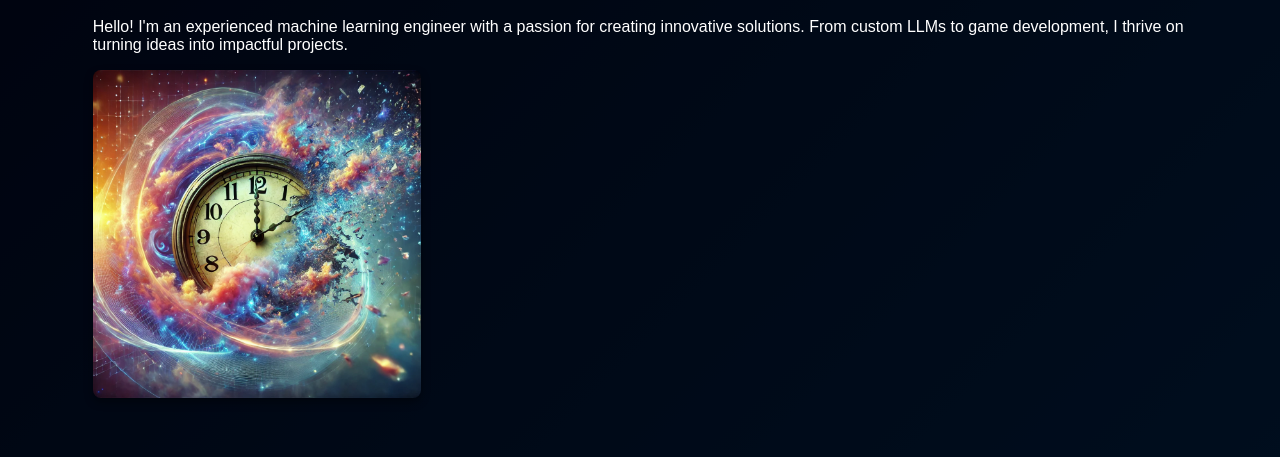
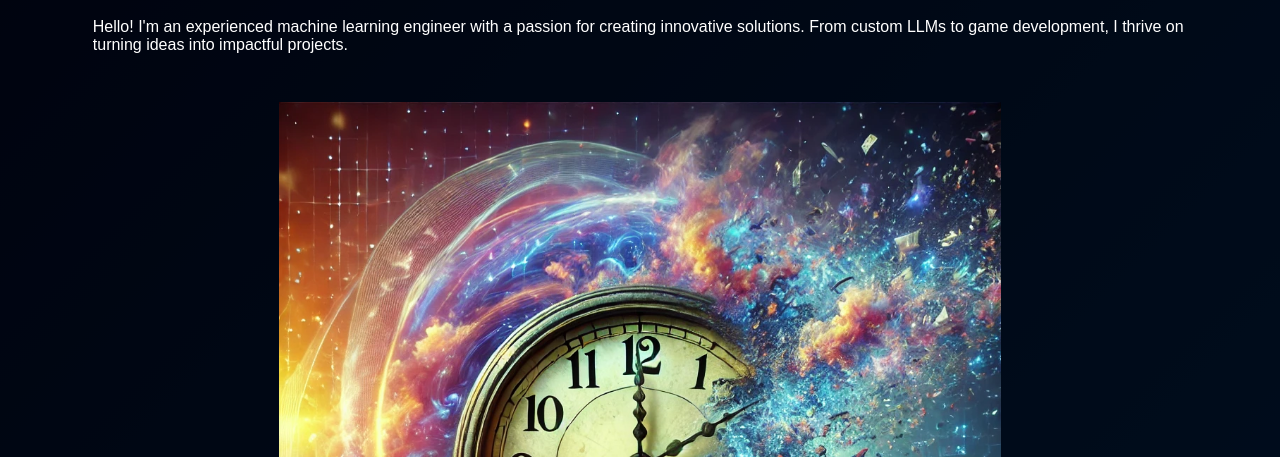
Before and after one commit to jahkelr/jahkelr.github.io, a plain HTML site: page index.html in a window 1280 px wide. Shown: the part 495-952 px from the top of the page. Drawn offline with Linux system fonts and the light colour scheme.

Commit message:
Image link

```diff
--- a/index.html
+++ b/index.html
@@ -20,7 +20,7 @@
             <div class="container">
                 <h2>About Me</h2>
                 <p>Hello! I'm an experienced machine learning engineer with a passion for creating innovative solutions. From custom LLMs to game development, I thrive on turning ideas into impactful projects.</p>
-                <img src="clock-2.webp" alt="Clock Art">
+                <img src="clock-2.webp" alt="Clock Art"/>
             </div>
         </section>
 
--- a/styles.css
+++ b/styles.css
@@ -32,10 +32,11 @@ header p {
 }
 
 .container img {
-    width: 30%;
-    height: 30%;
-    border-radius: 8px;
-    box-shadow: 0 4px 8px rgba(0, 0, 0, 0.4);
+    width: 66%;
+    height: auto;
+    margin: 0 auto;
+    padding: 2rem 0;
+    display: block;
 }
 
 #about, #projects, #contact {
```
